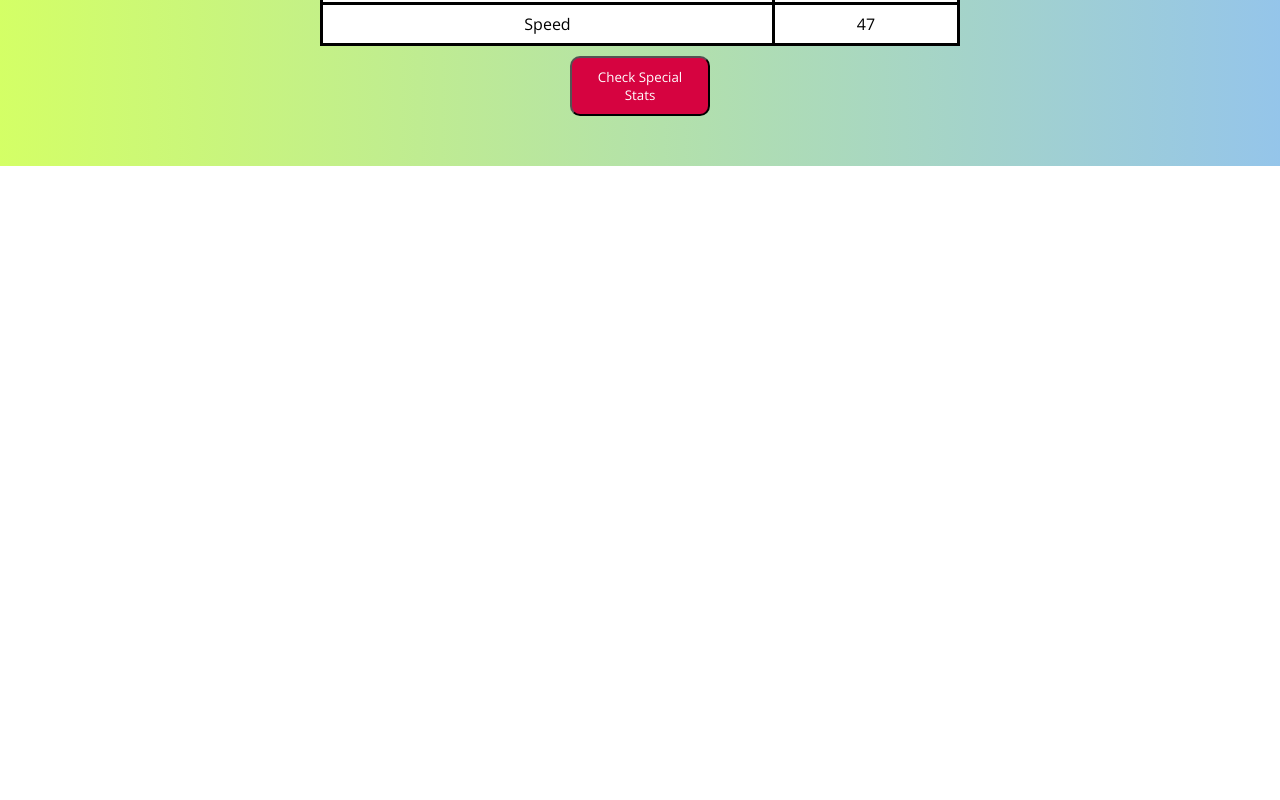
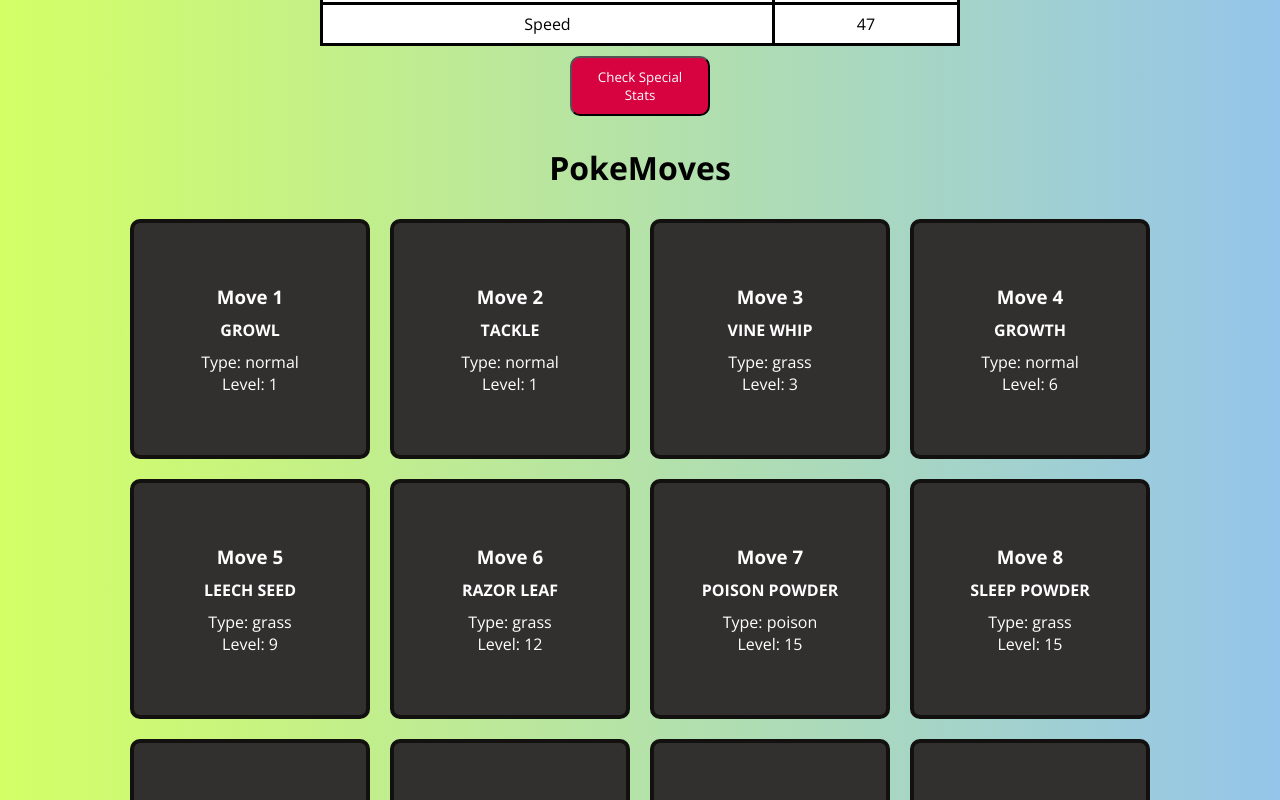
Before and after one commit to stivex001/bai_fitness, a React (Create React App) app: page / in a window 1280 px wide. Shown: the part 940-1740 px from the top of the page. Before the commit the page ends 1106 px from the top, so only its background shows below. Built offline with nearby package versions, Linux system fonts and the light colour scheme.

Commit message:
getting atarted with props

```diff
--- a/src/App.js
+++ b/src/App.js
@@ -1,6 +1,7 @@
 import Showcase from './Showcase';
 import BaseStats from './BaseStats';
 import './App.css';
+import PokeMoves from './PokeMoves';
 
 function App() {
   const baseStats = {
@@ -22,6 +23,7 @@
     <div className='main-wrapper background'>
       <Showcase />
       <BaseStats clicker={handleClick} stats={baseStats} />
+      <PokeMoves />
     </div>
   );
 }
--- /dev/null
+++ b/src/PokeMoveCard.jsx
@@ -0,0 +1,17 @@
+import React from "react";
+import "./PokeMoveCard.css";
+
+const PokeMoveCard = ({ id, type, level, move }) => {
+  return (
+
+      <li className="poke-move-card">
+        <h3>Move {id}</h3>
+        <h4 style={{ padding: 10 }}>{move.toUpperCase()}</h4>
+        <p>Type: {type}</p>
+        <p>Level: {level}</p>
+      </li>
+
+  );
+};
+
+export default PokeMoveCard;
--- /dev/null
+++ b/src/PokeMoves.jsx
@@ -0,0 +1,18 @@
+import React from 'react'
+import { moves } from './data'
+import PokeMoveCard from './PokeMoveCard'
+
+const PokeMoves = () => {
+  return (
+    <div>
+        <h1>PokeMoves</h1>
+        <ul>
+            {moves.map(item => (
+                <PokeMoveCard key={item.id} {...item}/>
+            ))}
+        </ul>
+    </div>
+  )
+}
+
+export default PokeMoves
```
